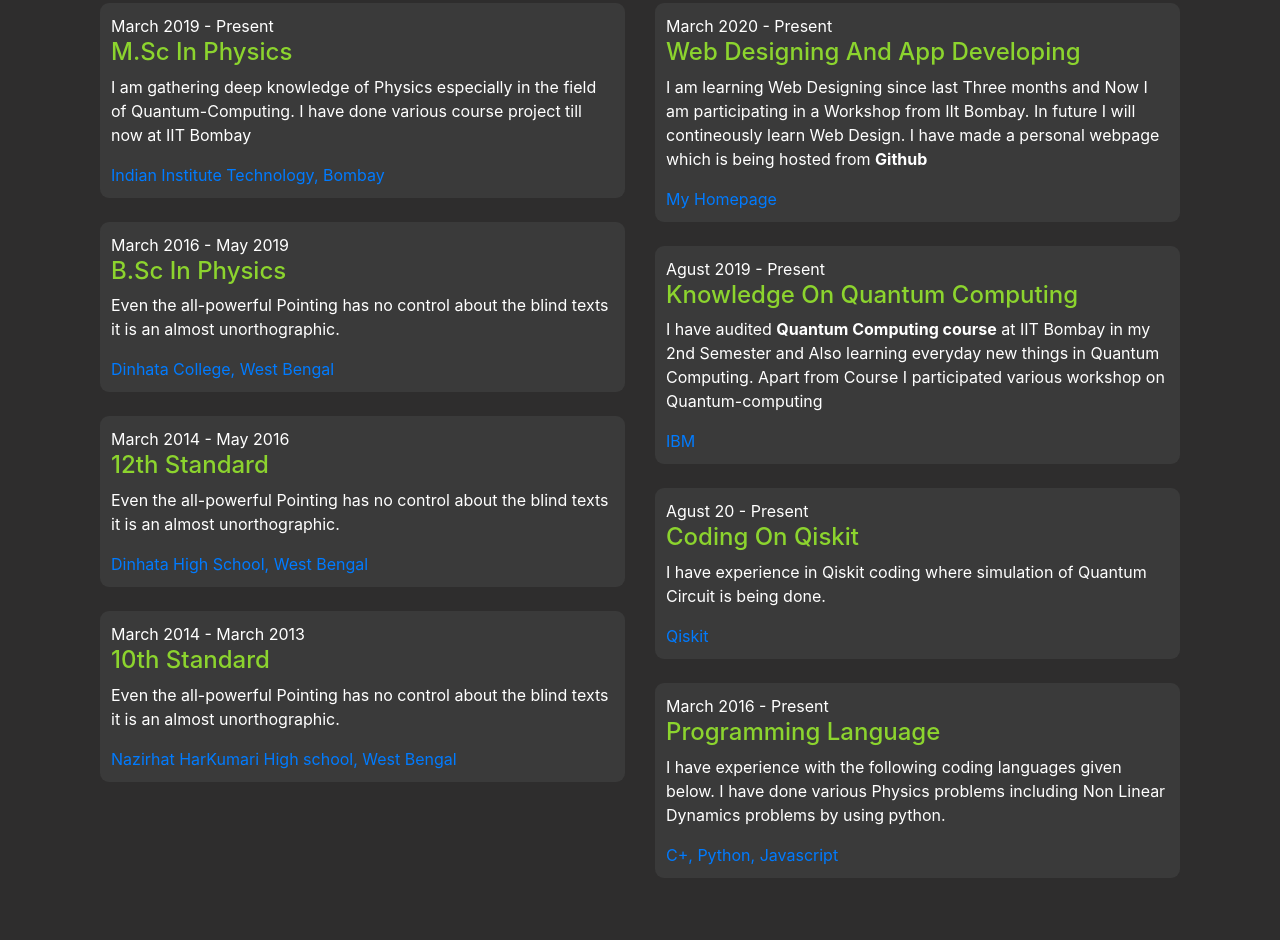
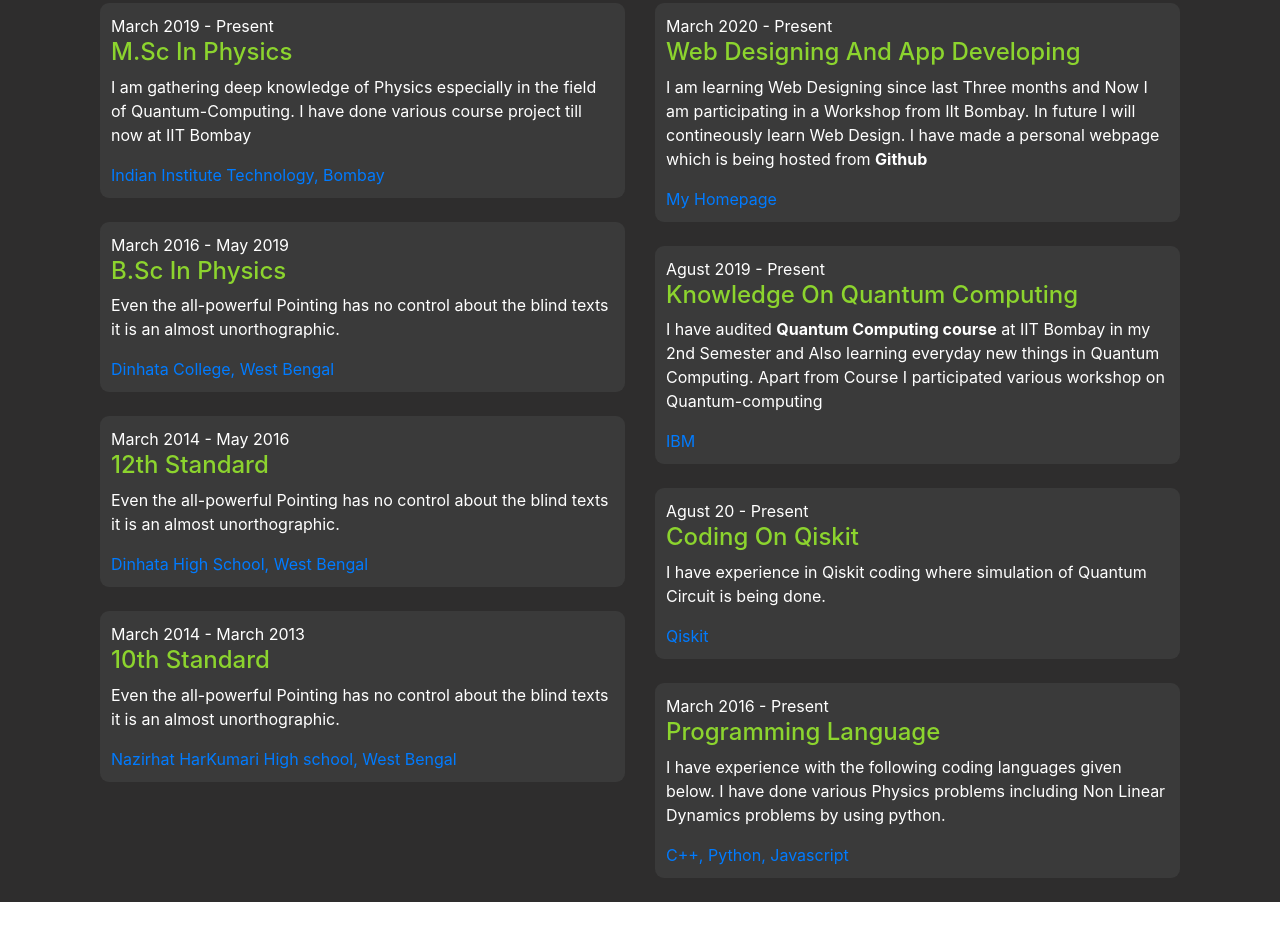
Before and after one commit to pijushdas123/hompage.github.io, a plain HTML site: page profile.html in a window 1280 px wide. Shown: the part 1026-1966 px from the top of the page. After the commit the page ends 1928 px from the top, so only its background shows below. Drawn offline with nearby package versions, Linux system fonts and the light colour scheme.

Commit message:
Update profile.html

```diff
--- a/profile.html
+++ b/profile.html
@@ -28,7 +28,7 @@
     }
     div.container-fluid.newsection{
         background: rgb(46, 45, 45);
-        height: 1200px;
+        height: fit-content;
     }
 
 
@@ -216,7 +216,7 @@
                             <h4 class="boxheading">Programming Language</h4>
                             <p>I have experience with the following coding languages given below. I have done various Physics
                                 problems including Non Linear Dynamics problems by using python. </p>
-                            <span class="school text-primary"> C+, Python, Javascript</span>
+                            <span class="school text-primary"> C++, Python, Javascript</span>
                             </div>
 
 
```
